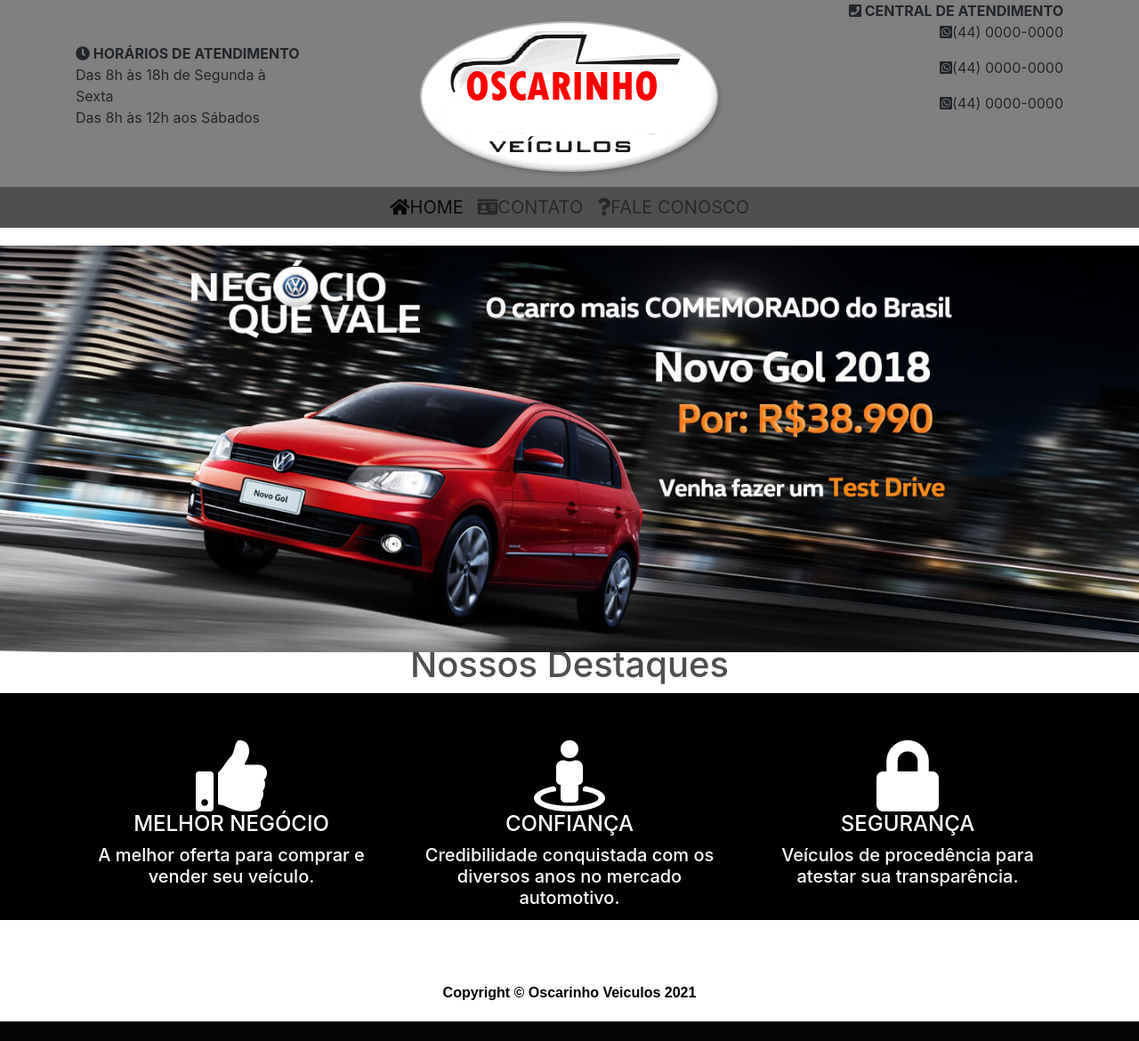
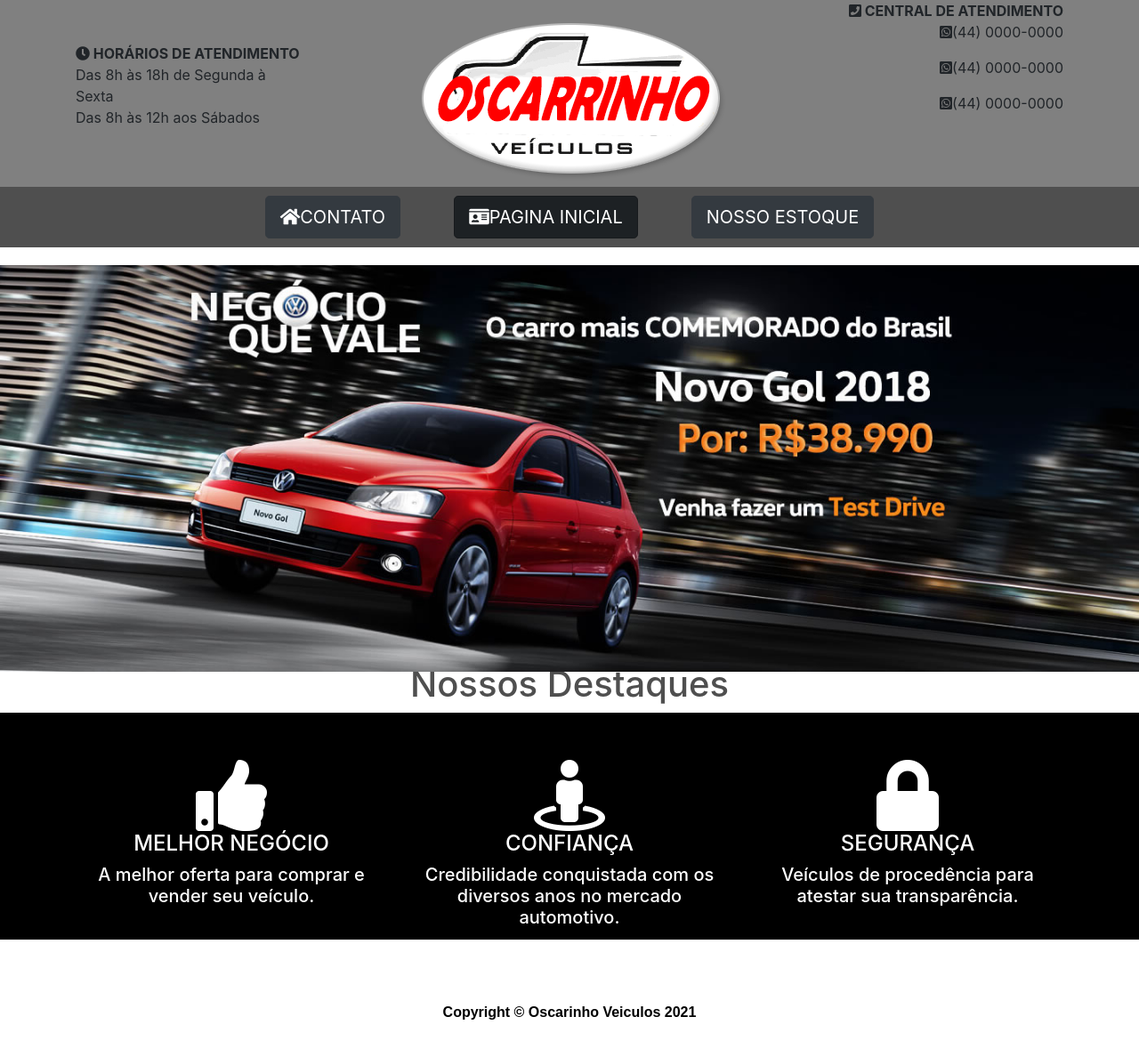
Before and after one commit to lucasdcs/Racaatum, a PHP site: page / in a window 1280 px wide. Shown: the whole page at 89% size. Before the commit the page ends 1148 px from the top, so only its background shows below. Run offline with PHP 8.4, Linux system fonts and the light colour scheme; data that the repository does not hold is empty.

Commit message:
Atualizeixon

```diff
--- a/css/style.css
+++ b/css/style.css
@@ -1,8 +1,19 @@
+nav ul {
+	margin-left: 60px;
+}
+.btn-dark {
+	margin-right: 60px;
+
+}
+.simbolos {
+	margin-left: 8px;
+	margin-right: 6px;
+}
+
 .icone {
 	color: white;
+}
 
-
-}
 .fundo {
 	background: black;
 	padding: 5px;
@@ -12,7 +23,7 @@ nav {
 	background: #4F4F4F;
 	text-transform: uppercase;
 	font-size: 20px;
-
+	padding: 10px;
 }
 
 
--- a/index.php
+++ b/index.php
@@ -58,71 +58,20 @@
 			<!-- COMEÇO DO NAV -->
 				<nav class="navbar-expand-lg navbar-light">
 					      <ul class="navbar-nav justify-content-center">
-					        <li class="nav-item">
-					          <a class="nav-link active" aria-current="page" href="index.php"><i class="fas fa-home"></i>Home</a>
-					        </li>
-					        <li class="nav-item">
-					          <a class="nav-link" href="#"><i class="fas fa-id-card"></i>Contato</a>
-					        </li>
-					        <li class="nav-item">
-					          <a class="nav-link" href="#"><i class="fas fa-question"></i>Fale Conosco</a>
-					        </li>
+					          <a class="btn btn-dark btn-lg" type="button" href=""><i class="fas fa-home"></i>CONTATO</button>
+
+
+					          <a class="btn btn-dark btn-lg active" href="index.php"><i class="fas fa-id-card"></i>PAGINA INICIAL</button>
+
+
+					          <a class="btn btn-dark btn-lg" href="index.php?pagina=nossoestoque">NOSSO ESTOQUE</a>
+
 					      </ul>
-					    </div>
-					  </div>
-  					</div>
+
 
 		</nav>		<!-- FIM DO NAV -->
 	</header>				<!-- FIM DO HEADER -->
 
-
-	<div class="">
-	<!--
-		<h1>Nossos Destaques</h1>
-		<div class="carros">
-			<div class="item">
-				<img src="imagens/camaro.jpg" alt="Camaro" title="Camaro">
-				<p>Camaro GTi 2019</p>
-				<p class="valor">R$ 159.900,00</p>
-				<p>
-					<a href="" class="butao">
-					Detalhes
-					</a>
-				</p>
-			</div>
-			<div class="item">
-				<img src="imagens/delrey.jpg" alt="Del Rey" title="Del Rey">
-				<p>Del Rey Ghia 1990</p>
-				<p class="valor">R$ 19.900,00</p>
-				<p>
-					<a href="" class="butao">
-						Detalhes
-					</a>
-				</p>
-			</div>
-			<div class="item">
-				<img src="imagens/mustang.jpg" alt="Mustang March 1" title="Mustang March 1">
-				<p>Mustang March 1</p>
-				<p class="valor">R$ 99.900,00</p>
-				<p>
-					<a href="" class="butao">
-					Detalhes
-					</a>
-				</p>
-			</div>
-			<div class="item">
-				<img src="imagens/opala.jpg" alt="Opala Diplomata " title="Opala Diplomata ">
-				<p>Opala Diplomata 1989</p>
-				<p class="valor">R$ 24.900,00</p>
-				<p>
-					<a href="" class="butao">
-					Detalhes
-					</a>
-				</p>
-			</div>
-		</div>
-	</div>
-	-->
 		<?php
 		//recebe o valor da página (GET)
 		$pagina = $_GET["pagina"] ?? "home";
@@ -141,12 +90,6 @@
 		?>
 	</div>
 
-							<script type="text/javascript">
-								function menu() {
-									$("header nav ul").toggle();
-								}
-							</script>
-
 						<footer class="sticky-footer bg-white">
                 <div class="container my-auto">
                     <div class="copyright text-center my-auto">
--- a/paginas/home.php
+++ b/paginas/home.php
@@ -53,22 +53,22 @@
 		<div class="fundo">
   		<div class="container mt-5">
     			<div class="row text-center">
-      		<div class="col-sm-4">
+      		<div class="col-sm-4 icone">
         		<i class="fas fa-thumbs-up icone fa-5x"></i>
-        			<h4 style="color: white"><center>MELHOR NEGÓCIO</center></h4>
-        		<h5 style="color: white">A melhor oferta para comprar e vender seu veículo.</h5>
+        			<h4><center>MELHOR NEGÓCIO</center></h4>
+        		<h5>A melhor oferta para comprar e vender seu veículo.</h5>
       		</div>
 
       <div class="col-sm-4 icone">
         <i class="fas fa-street-view icone fa-5x"></i>
-        	<h4 style="color: white"><center>CONFIANÇA</center></h4>
-        <h5 style="color: white">Credibilidade conquistada com os diversos anos no mercado automotivo.</h5>
+        	<h4><center>CONFIANÇA</center></h4>
+        <h5>Credibilidade conquistada com os diversos anos no mercado automotivo.</h5>
       </div>
 
-      		<div class="col-sm-4">
+      		<div class="col-sm-4 icone">
         		<i class="fas fa-lock icone fa-5x"></i>
-        			<h4 style="color: white"><center>SEGURANÇA</center></h4>
-        		<h5 style="color: white">Veículos de procedência para atestar sua transparência.</h5>
+        		<h4><center>SEGURANÇA</center></h4>
+        		<h5>Veículos de procedência para atestar sua transparência.</h5>
       		</div>
     </div>
   </div>
```
Also changed, not shown: paginas/nossoestoque.php (added, +40 -0 lines), paginas/veiculos.php (+34 -4 lines), imagens/logomarca.png.
